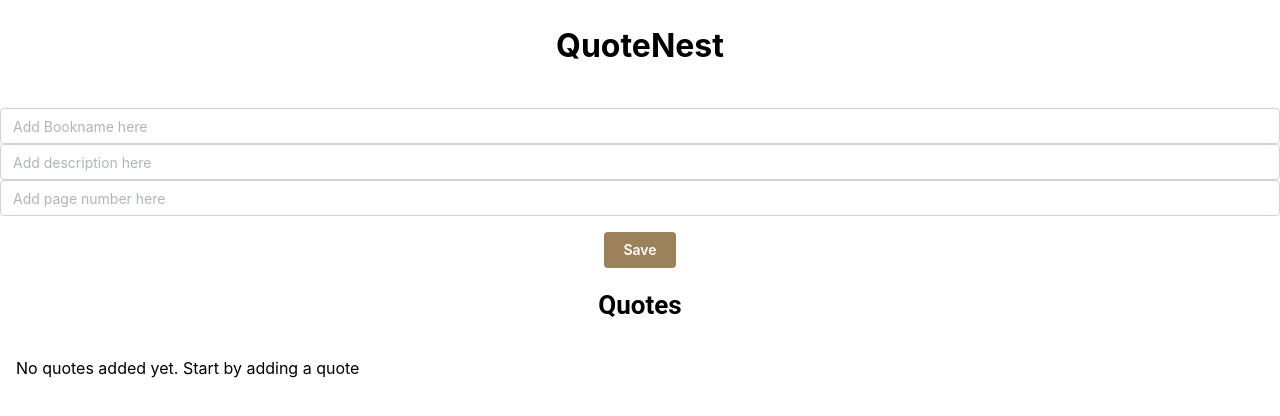
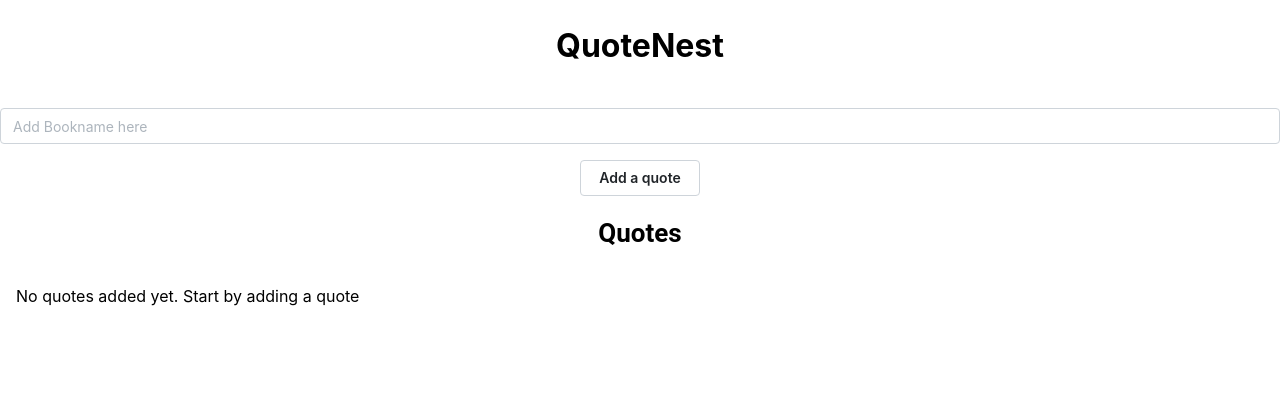
Before and after one commit to breathofaether/QuoteNest, a React (Vite) app in the folder quotenest/: page / in a window 1280 px wide. Shown: the top 416 px of the page. Built offline with nearby package versions, Linux system fonts and the light colour scheme.

Commit message:
added functionality improvements

```diff
--- a/quotenest/dev-dist/sw.js
+++ b/quotenest/dev-dist/sw.js
@@ -82,7 +82,7 @@ define(['./workbox-54d0af47'], (function (workbox) { 'use strict';
     "revision": "3ca0b8505b4bec776b69afdba2768812"
   }, {
     "url": "index.html",
-    "revision": "0.midg50n0jgo"
+    "revision": "0.92pesavpk7o"
   }], {});
   workbox.cleanupOutdatedCaches();
   workbox.registerRoute(new workbox.NavigationRoute(workbox.createHandlerBoundToURL("index.html"), {
--- a/quotenest/src/App.jsx
+++ b/quotenest/src/App.jsx
@@ -1,9 +1,8 @@
-import React, { Fragment, useEffect, useState } from "react"
+import React, { useEffect, useState } from "react"
 import '@mantine/core/styles.css';
 import {
   MantineProvider,
   Button,
-  TextInput,
   Space,
   Accordion,
   Title,
@@ -13,11 +12,14 @@ import {
   Autocomplete,
   createTheme,
   rem,
-  ActionIcon,
-  Group,
-  Box
+  Box,
+  NumberInput,
+  Modal,
+  Textarea,
+  HoverCard,
+  Text
 } from "@mantine/core";
-import { useDebouncedValue } from "@mantine/hooks";
+import { useDebouncedValue, useDisclosure } from "@mantine/hooks";
 import { IconTrashFilled } from '@tabler/icons-react'
 
 
@@ -74,6 +76,7 @@ function App() {
   const [title, setTitle] = useState("")
   const [text, setText] = useState("")
   const [pageNo, setPageNo] = useState("")
+  const [opened, { open, close }] = useDisclosure(false);
 
   {/* Title suggestion filter */ }
   const [debouncedSearch] = useDebouncedValue(title, 1000)
@@ -108,6 +111,12 @@ function App() {
     setPageNo("")
   }
 
+  const handleAddQuote = () => {
+    if (title.trim() !== '') {
+      open(); //
+    }
+  };
+
   const handleDeleteBook = (id) => {
     setLists((prevList) => prevList.filter((list) => list.id !== id));
   }
@@ -134,7 +143,6 @@ function App() {
           color="red"
           variant="light"
           onClick={() => handleDeleteBook(item.id)}
-          compact
           style={{ marginLeft: "auto" }}
         >
           <IconTrashFilled size={14} />
@@ -147,15 +155,14 @@ function App() {
               <List.Item key={quote.id}>
                 <Box>
                   <span>{quote.description} (p{quote.pageNo})</span>
-                  <ActionIcon
+                  <Button
                     color="red"
                     variant="light"
                     onClick={() => handleDeleteQuote(item.id, quote.id)}
-                    compact
                     style={{ marginLeft: 8 }}
                   >
                     <IconTrashFilled size={12} />
-                  </ActionIcon>
+                  </Button>
                 </Box>
               </List.Item>
             </Card>
@@ -178,20 +185,40 @@ function App() {
           data={titles}
           onChange={setTitle}
           required />
-        <TextInput
+      </form>
+
+      <Space h="md"></Space>
+
+      <Center>
+        <HoverCard width={200} shadow="md">
+          <HoverCard.Target>
+            <Button variant="default" onClick={handleAddQuote}>
+              Add a quote
+            </Button>
+          </HoverCard.Target>
+          <HoverCard.Dropdown>
+            <Text size="sm">
+              {title.trim() === ''
+                ? 'Please enter a book name before adding a quote.'
+                : 'You can now add a quote!'}
+            </Text>
+          </HoverCard.Dropdown>
+        </HoverCard>
+      </Center>
+      <Modal opened={opened} onClose={close} title="Enter description and page number">
+        <Textarea
           value={text}
           onChange={(e) => setText(e.target.value)}
           placeholder="Add description here"
           required />
-        <TextInput
+        <NumberInput
           value={pageNo}
-          onChange={(e) => setPageNo(e.target.value)}
+          onChange={setPageNo}
           placeholder="Add page number here"
         />
-      </form>
-
-      <Space h="md"></Space>
-      <Center><Button onClick={handleAdd}>Save</Button></Center>
+        <Space h="lg"></Space>
+        <Center><Button onClick={handleAdd}>Save</Button></Center>
+      </Modal>
 
       <Space h="lg"></Space>
 
```
